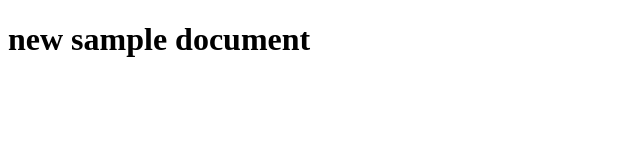
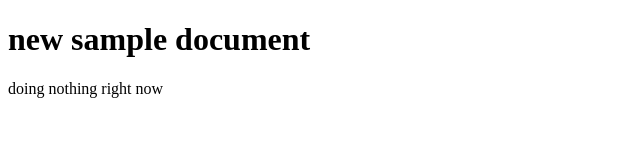
Before and after one commit to amrit-45/nodedemo12, a plain HTML site: page index.html in a window 1280 px wide. Shown: the whole page, without its empty margins (0-640 px from the left). Drawn offline with Linux system fonts and the light colour scheme.

Commit message:
second commiy

```diff
--- a/index.html
+++ b/index.html
@@ -8,6 +8,9 @@
 </head>
 <body>
     <h1>new sample document </h1>
+    <p> doing nothing right now
+
+    </p>
 
 </body>
 </html>
```
